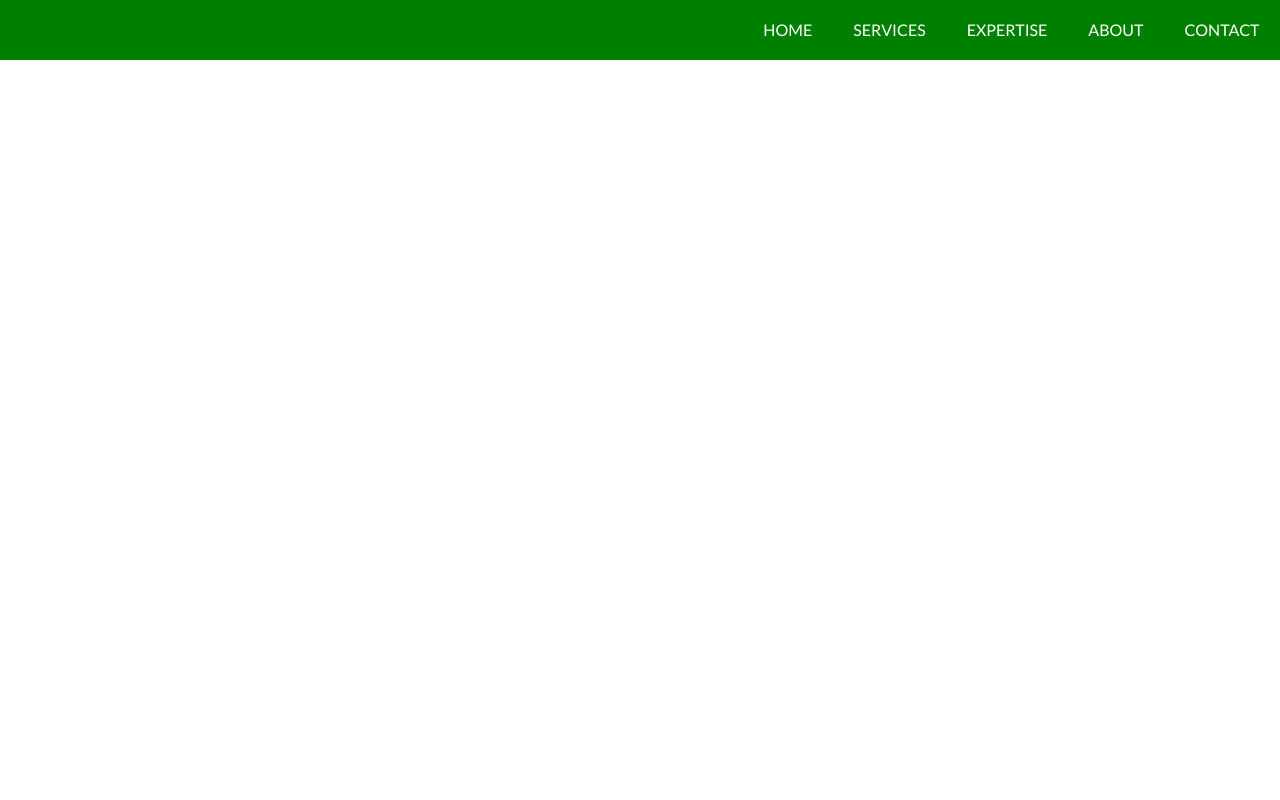
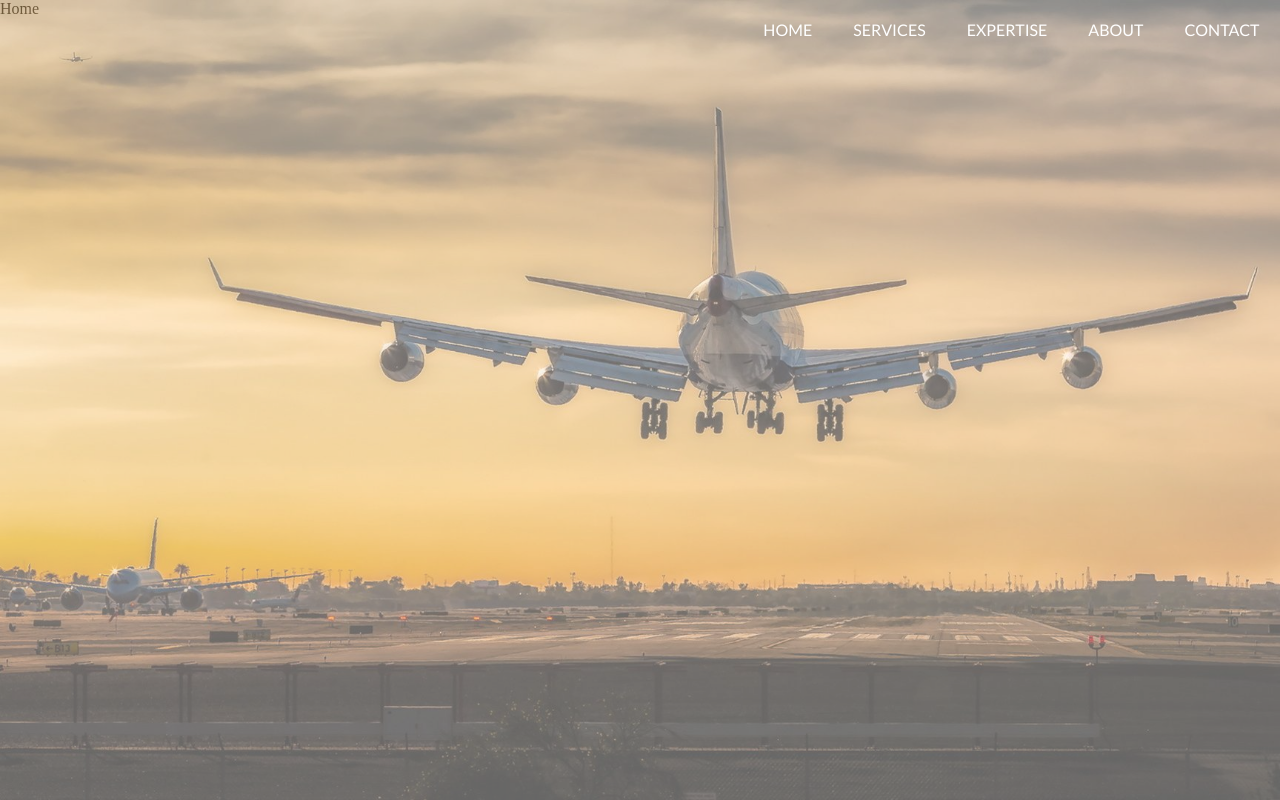
Before and after one commit to neat-consulting/neat-website, a React app: page / in a window 1280 px wide. Built offline with nearby package versions, Linux system fonts and the light colour scheme.

Commit message:
UI update

```diff
--- a/src/containers/App/_App.scss
+++ b/src/containers/App/_App.scss
@@ -2,3 +2,16 @@
    margin: 0;
    padding: 0;
  }
+
+.app::after {
+  content: '';
+  display: block;
+  position: absolute;
+  left: 0; top: 0;
+  width: 100%; height: 100%;
+  opacity: 0.6;
+  background-image: url('../../assets/plane.jpg');
+  background-repeat: no-repeat;
+  background-position: 50% 0;
+  background-size: cover;
+}
--- a/src/containers/Nav/Nav.jsx
+++ b/src/containers/Nav/Nav.jsx
@@ -4,6 +4,10 @@ import { NavLink } from 'components';
 import './_Nav.scss';
 
 export default class Nav extends Component {
+  constructor() {
+    super()
+    this.state = {}
+  }
   render() {
     const linkNames = ['menu', 'home', 'services', 'expertise', 'about', 'contact'];
     const navLinks = linkNames.map(name => {
--- a/src/containers/Nav/_Nav.scss
+++ b/src/containers/Nav/_Nav.scss
@@ -9,6 +9,6 @@
   z-index: 1;
   width: 100%;
 
-  background-color: green;
+  // background: rgba(0, 0, 0, 0.1);
   list-style-type: none;
 }
```
